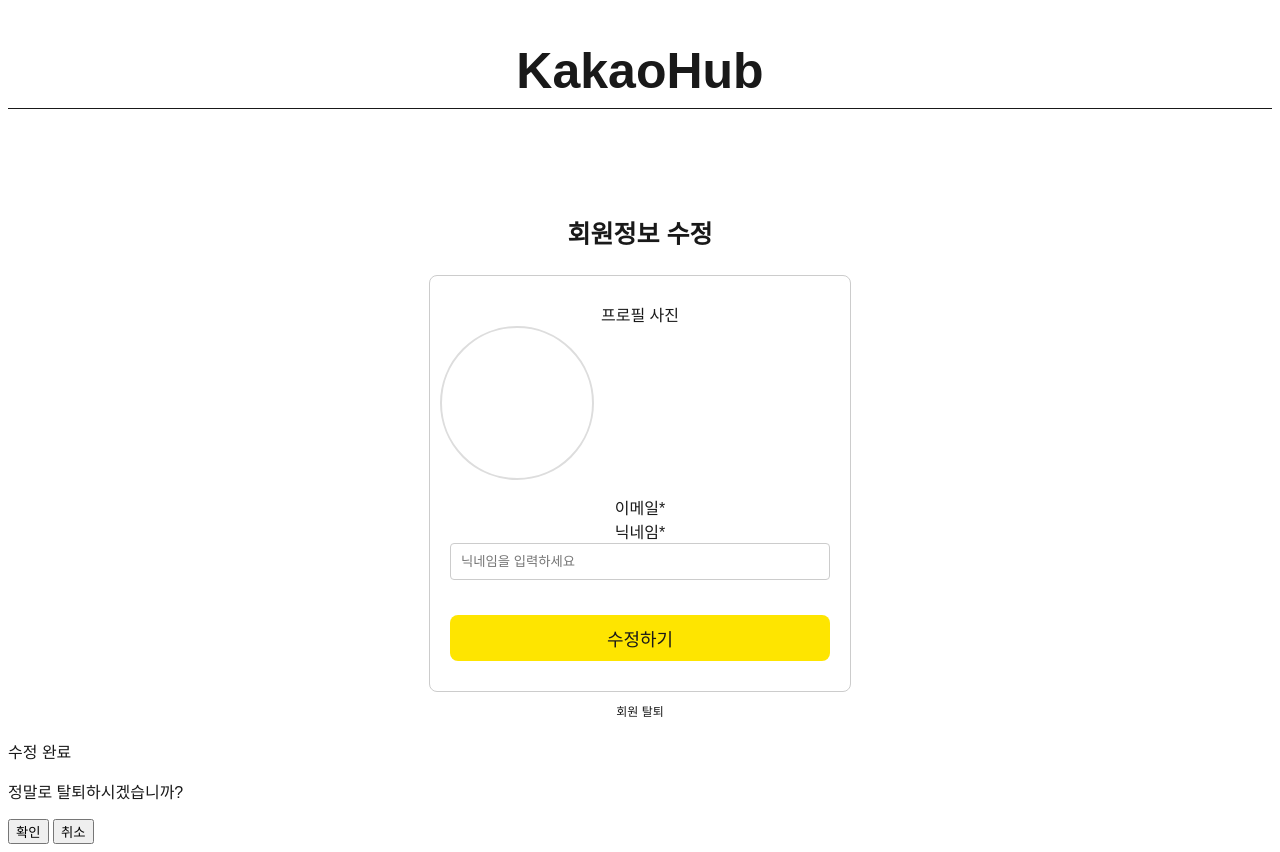
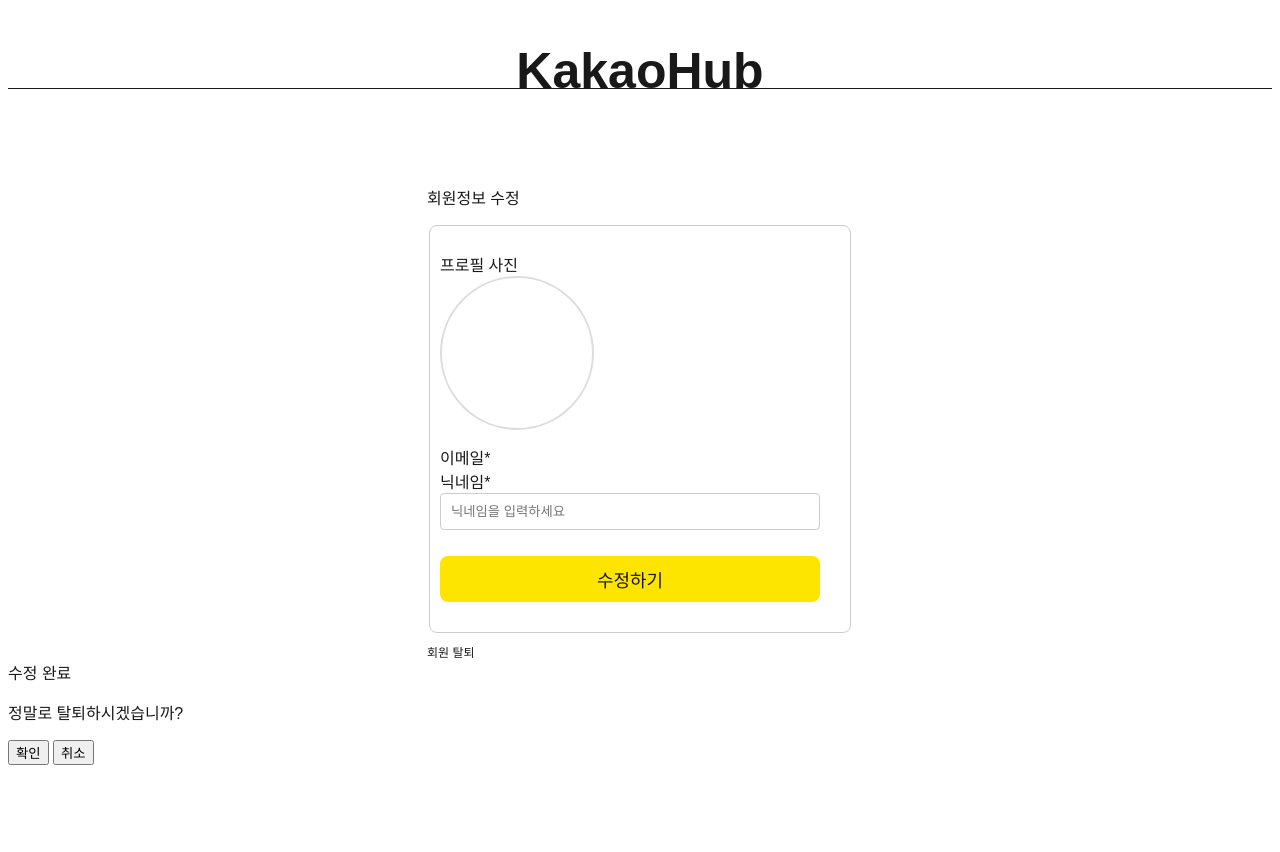
Before and after one commit to 100-hours-a-week/2-aaron-hwang-community-fe, a website: page views/user_edit.html in a window 1280 px wide. After the commit the page ends 800 px from the top, so only its background shows below. Drawn offline with Linux system fonts and the light colour scheme.

Commit message:
fix: header css 수정

```diff
--- a/public/css/index.css
+++ b/public/css/index.css
@@ -7,7 +7,7 @@
 
 header {
     width: 100%;
-    height: 10%;
+    height: 10vh;
     display: flex;
     justify-content: center;
     font-size: 25px;
@@ -22,7 +22,7 @@
     width: 100%;
 }
 .spacer {
-    height: 25vh;
+    height: 24vh;
     width: 100%
 }
 
@@ -34,6 +34,7 @@
 .loginForm p[class='form-header'] {
     font-size: 30px;
     font-weight: bold;
+    margin-top: 0px;
 }
 
 fieldset.outerline {
--- a/public/css/post_create.css
+++ b/public/css/post_create.css
@@ -6,7 +6,7 @@
 }
 header {
     width: 100%;
-    height: 100px;
+    height: 10vh;
     display: flex;
     flex-direction: row;
     justify-content: center;
--- a/public/css/post_detail.css
+++ b/public/css/post_detail.css
@@ -6,7 +6,7 @@
 }
 header {
     width: 100%;
-    height: 100px;
+    height: 10vh;
     display: flex;
     flex-direction: row;
     justify-content: center;
@@ -215,5 +215,6 @@
 }
 
 .modal-content button {
+    width: 40px;
     margin: 10px;
 }
--- a/public/css/post_edit.css
+++ b/public/css/post_edit.css
@@ -6,7 +6,7 @@
 }
 header {
     width: 100%;
-    height: 100px;
+    height: 10vh;
     display: flex;
     flex-direction: row;
     justify-content: center;
--- a/public/css/posts.css
+++ b/public/css/posts.css
@@ -6,7 +6,7 @@
 }
 header {
     width: 100%;
-    height: 100px;
+    height: 10vh;
     display: flex;
     flex-direction: row;
     justify-content: center;
--- a/public/css/signup.css
+++ b/public/css/signup.css
@@ -7,7 +7,7 @@
 
 header {
     width: 100%;
-    height: 100px;
+    height: 10vh;
     display: flex;
     justify-content: center;
     font-size: 25px;
--- a/public/css/user_edit.css
+++ b/public/css/user_edit.css
@@ -7,7 +7,7 @@
 
 header {
     width: 100%;
-    height: 100px;
+    height: 10vh;
     display: flex;
     justify-content: center;
     font-size: 25px;
@@ -26,12 +26,12 @@
     width: 100%
 }
 
-.signupForm {
+.userEdit-article {
     text-align: center;
     padding-bottom: 20px;
 }
 
-.signupForm p {
+.userEdit-article p {
     font-size: 25px;
     font-weight: bold;
 }
@@ -76,12 +76,11 @@
     list-style-type: none;
     padding: 0;
 }
+.profile_wrapper{
 
-.outerline ul li {
-    display: flex;
-    flex-direction: row;
-    font-weight: bold;
-    margin-bottom: 5px;
+}
+.outerline label {
+    left:0;
 }
 
 input[type='text'],
```
